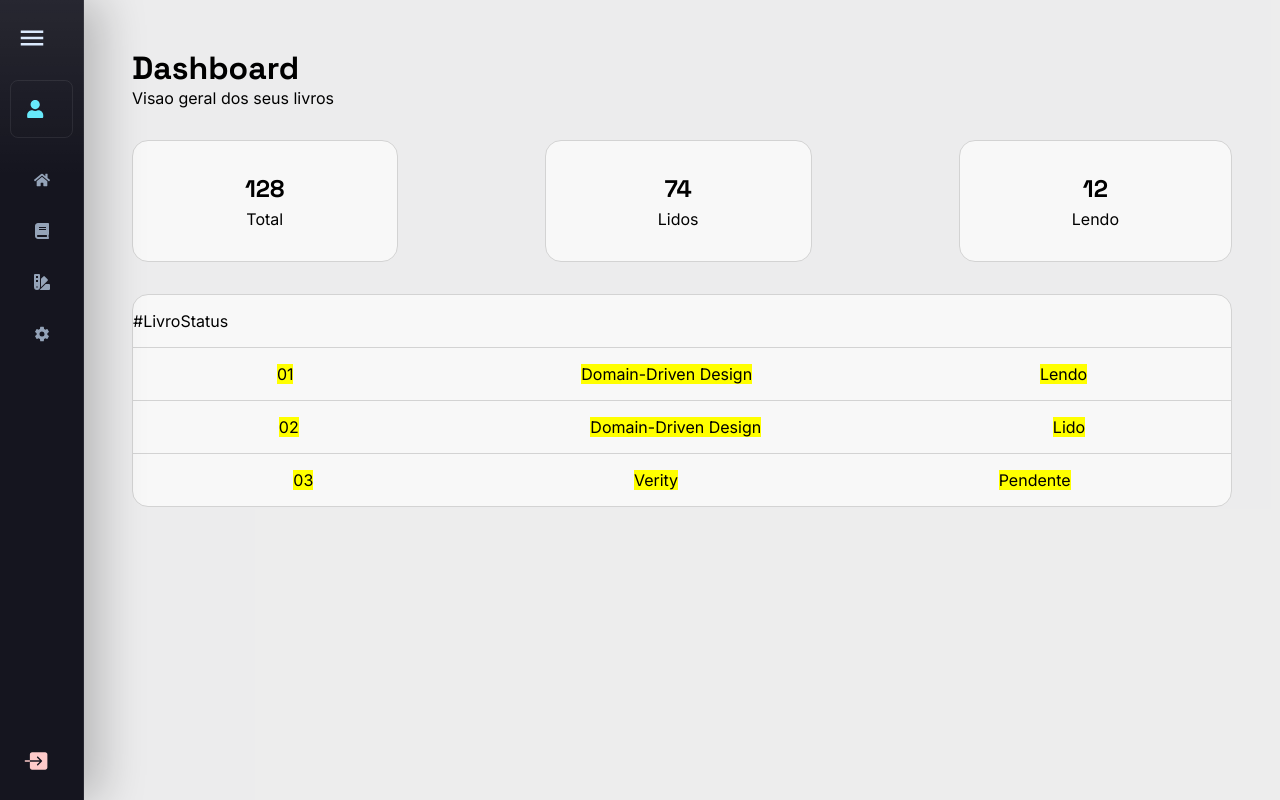
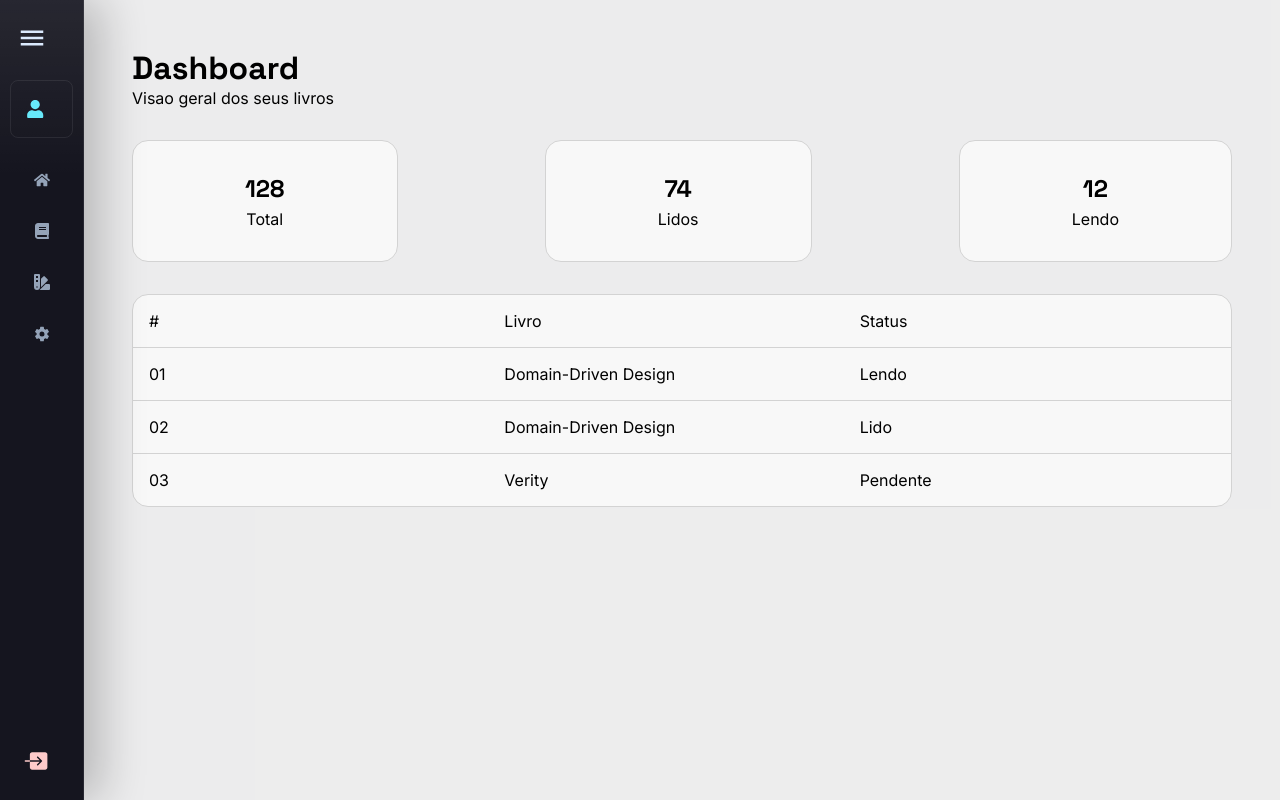
Before and after one commit to cauealb/biblioteca-front-simple, a React (Vite) app: page /dashboard in a window 1280 px wide. Built offline with nearby package versions, Linux system fonts and the light colour scheme.

Commit message:
feat: finalizando tabela

```diff
--- a/src/pages/DashboardHome/style.module.css
+++ b/src/pages/DashboardHome/style.module.css
@@ -28,28 +28,21 @@
 }
 
 .columns {
-    display: flex;
-    justify-content: flex-start;
-    align-items: flex-start;
+    display: grid;
+    grid-template-columns: 1fr 1fr 1fr;
     text-align: left;
-    padding-block: 1rem;
+    padding: 1rem;
 }
 
 .dataBook {
     div {
-        display: flex;
-        justify-content: space-around;
-        padding-block: 1rem;
+        display: grid;
+        grid-template-columns: 1fr 1fr 1fr;
+        padding: 1rem;
         border-top: 1px solid rgb(211, 211, 211);
 
         &:hover {
             background-color: rgb(238, 238, 238);
         }
-
-        p {
-            text-align: left;
-            background-color: yellow;
-            display: inline-block;
-        }
     }
 }
```
